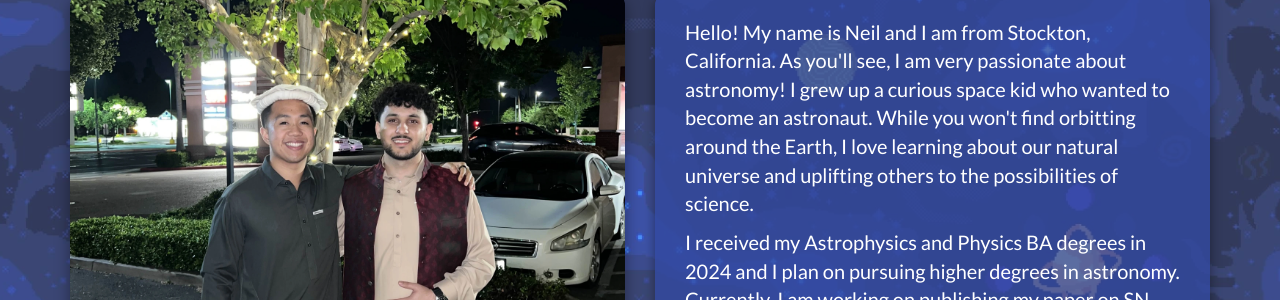
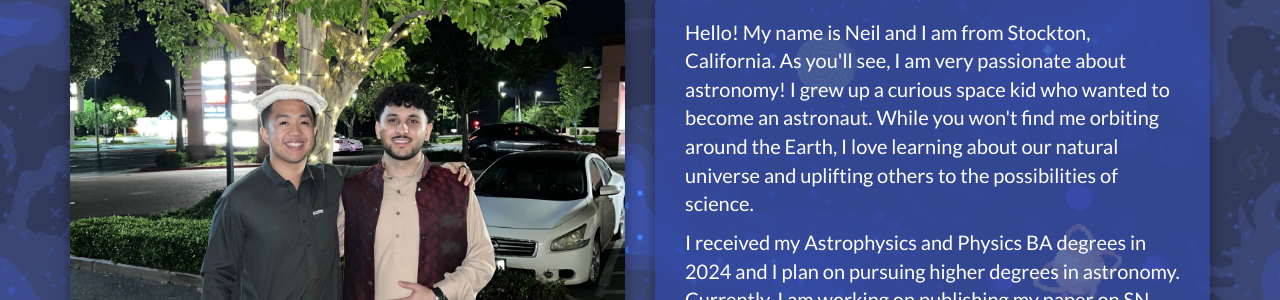
Before and after one commit to 14neil/14neil.github.io, a Jekyll site: the page built from _posts/2025-09-04-project-6.markdown, in a window 1280 px wide and 900 px high, scrolled down 958 px. Shown: the part 240-540 px from the top of the window. Built offline with Jekyll 4.4.1, drawn with Linux system fonts in a browser that asks for light colours.

Commit message:
Update about_me.html

```diff
--- a/_includes/about_me.html
+++ b/_includes/about_me.html
@@ -38,7 +38,7 @@
         <div class="about-text-box">
           <p>
             Hello! My name is Neil and I am from Stockton, California. As you'll see, I am very passionate about astronomy! I grew up a curious space kid who wanted to become an astronaut.
-            While you won't find orbitting around the Earth, I love learning about our natural universe and uplifting others to the possibilities of science.
+            While you won't find me orbiting around the Earth, I love learning about our natural universe and uplifting others to the possibilities of science.
           </p>
           <p>
             I received my Astrophysics and Physics BA degrees in 2024 and I plan on pursuing higher degrees in astronomy.
```
